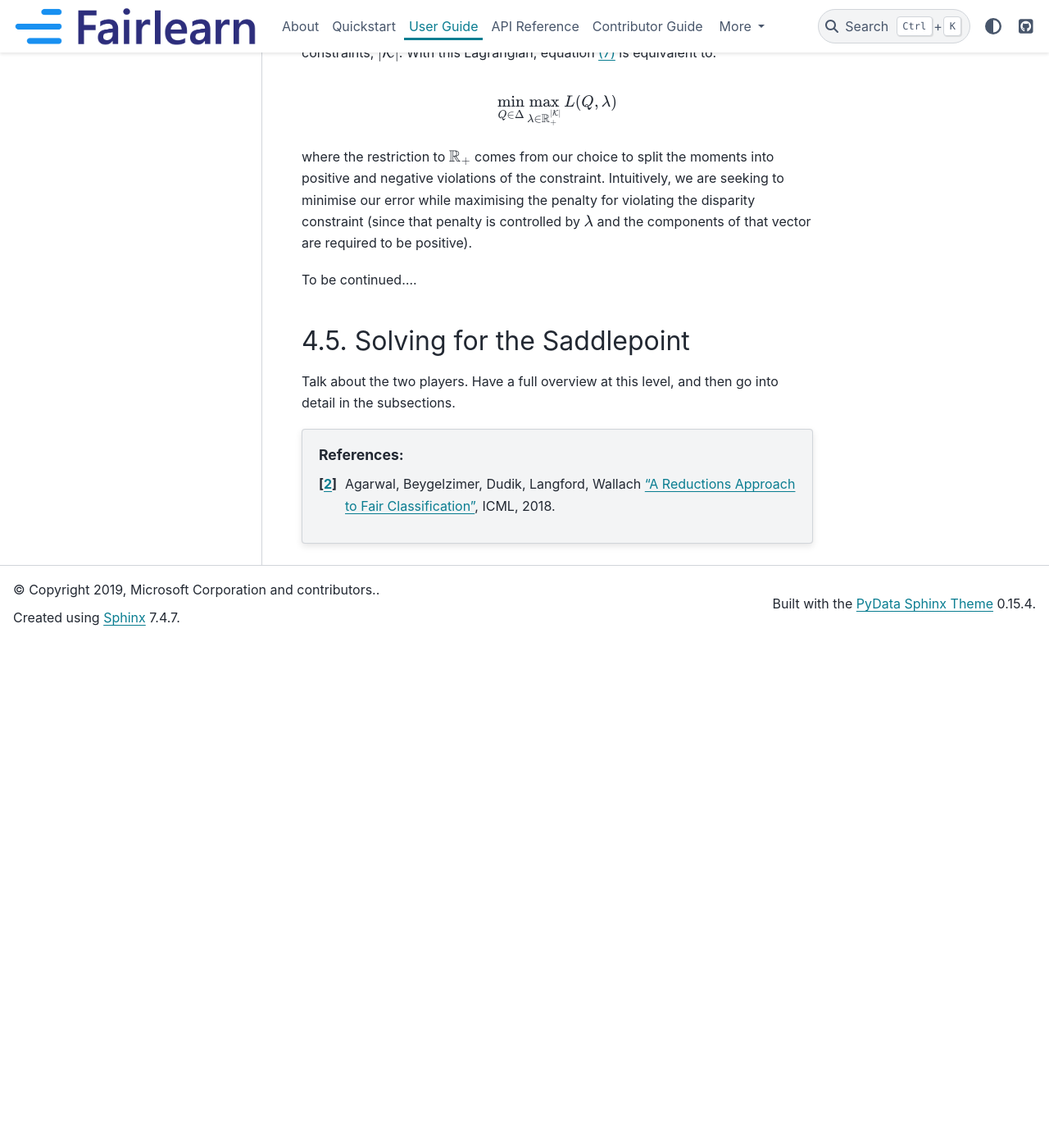
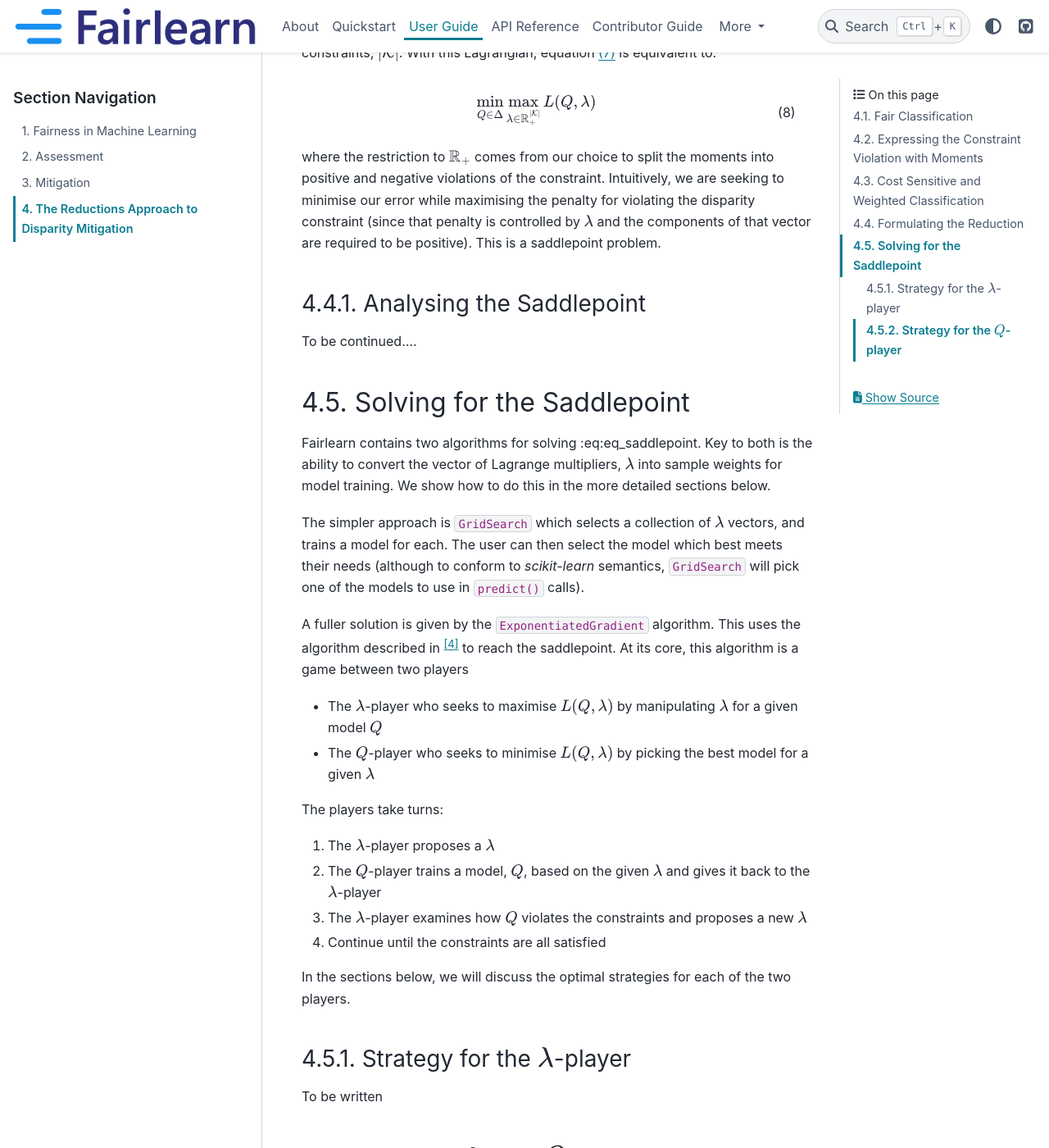
Before and after one commit to fairlearn/fairlearn, a Sphinx documentation site: the page built from docs/user_guide/reductions.rst, in a window 1280 px wide and 1400 px high, scrolled down 3098 px. Shown: the whole window at 82% size. Built offline with Sphinx 7.4.7 and the PyData theme 0.15.4, drawn with Linux system fonts in a browser that asks for light colours; pages that are not in the unit, such as notebooks, are missing from menus; before the commit the page ends 3881 px from its top, so only the background shows below that; some of the changed text lies outside the part shown.

Commit message:
High level algorithm description
Signed-off-by: Richard Edgar <riedgar@microsoft.com>

```diff
--- a/docs/user_guide/reductions.rst
+++ b/docs/user_guide/reductions.rst
@@ -185,6 +185,7 @@
     \min_{Q \in \Delta}
     \max_{\mathbf{\lambda} \in \mathbb{R}_+^{|\mathcal{K}|}}
     L(Q, \mathbf{\lambda})
+    :label: eq_saddlepoint
 
 where the restriction to :math:`\mathbb{R}_+` comes from our choice to split
 the moments into positive and negative violations of the constraint.
@@ -192,15 +193,63 @@
 for violating the disparity constraint (since that penalty is controlled by
 :math:`\mathbf{\lambda}` and the components of that vector are required to be
 positive).
+This is a saddlepoint problem.
+
+Analysing the Saddlepoint
+^^^^^^^^^^^^^^^^^^^^^^^^^
 
 To be continued....
 
 Solving for the Saddlepoint
 ---------------------------
 
-Talk about the two players.
-Have a full overview at this level, and then go into detail in the subsections.
+Fairlearn contains two algorithms for solving :eq:eq_saddlepoint.
+Key to both is the ability to convert the vector of Lagrange multipliers,
+:math:`\mathbf{\lambda}` into sample weights for model training.
+We show how to do this in the more detailed sections below.
 
+The simpler approach is :code:`GridSearch` which selects a collection
+of :math:`\mathbf{\lambda}` vectors, and trains a model for each.
+The user can then select the model which best meets their needs
+(although to conform to `scikit-learn` semantics, :code:`GridSearch` will
+pick one of the models to use in :code:`predict()` calls).
+
+A fuller solution is given by the :code:`ExponentiatedGradient` algorithm.
+This uses the algorithm described in [#2]_ to reach the saddlepoint.
+At its core, this algorithm is a game between two players
+
+*   The :math:`\mathbf{\lambda}`-player who seeks to maximise
+    :math:`L(Q, \mathbf{\lambda})` by manipulating :math:`\mathbf{\lambda}`
+    for a given model :math:`Q`
+*   The :math:`Q`\-player who seeks to minimise
+    :math:`L(Q, \mathbf{\lambda})` by picking the best model for a given
+    :math:`\mathbf{\lambda}`
+
+The players take turns:
+
+#.  The :math:`\mathbf{\lambda}`-player proposes a :math:`\mathbf{\lambda}`
+#.  The :math:`Q`\-player trains a model, :math:`Q`, based on the given
+    :math:`\mathbf{\lambda}` and gives it back to the
+    :math:`\mathbf{\lambda}`-player
+#.  The :math:`\mathbf{\lambda}`-player examines how :math:`Q` violates the constraints
+    and proposes a new :math:`\mathbf{\lambda}`
+#.  Continue until the constraints are all satisfied
+
+In the sections below, we will discuss the optimal strategies for each of the
+two players.
+
+
+Strategy for the :math:`\mathbf{\lambda}`-player
+^^^^^^^^^^^^^^^^^^^^^^^^^^^^^^^^^^^^^^^^^^^^^^^^
+
+To be written
+
+Strategy for the :math:`Q`\-player
+^^^^^^^^^^^^^^^^^^^^^^^^^^^^^^^^^^
+
+To be written.
+This will contain how to turn the :math:`\mathbf{\lambda}` into
+a weighted classification problem.
 
 
 .. topic:: References:
@@ -208,3 +257,7 @@
    .. [#1] Agarwal, Beygelzimer, Dudik, Langford, Wallach `"A Reductions
       Approach to Fair Classification"
       <https://arxiv.org/pdf/1803.02453.pdf>`_, ICML, 2018.
+
+   .. [#2] Freund and Schapire, `"A Decision-Theoretic Generalization of
+      On-Line Learning and an Application to Boosting"
+      <https://dl.acm.org/doi/abs/10.1006/jcss.1997.1504>`_, COLT, 1996
```
